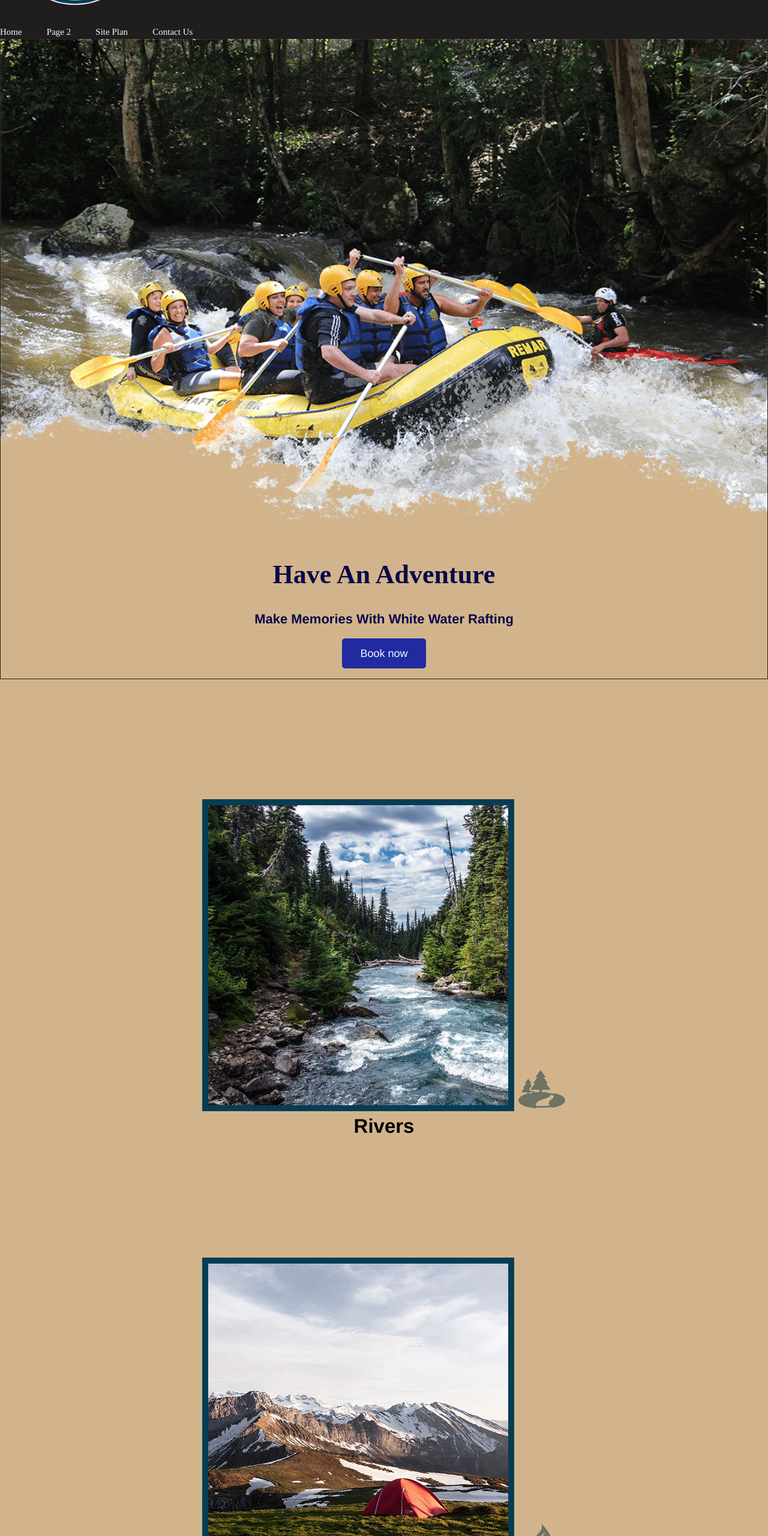
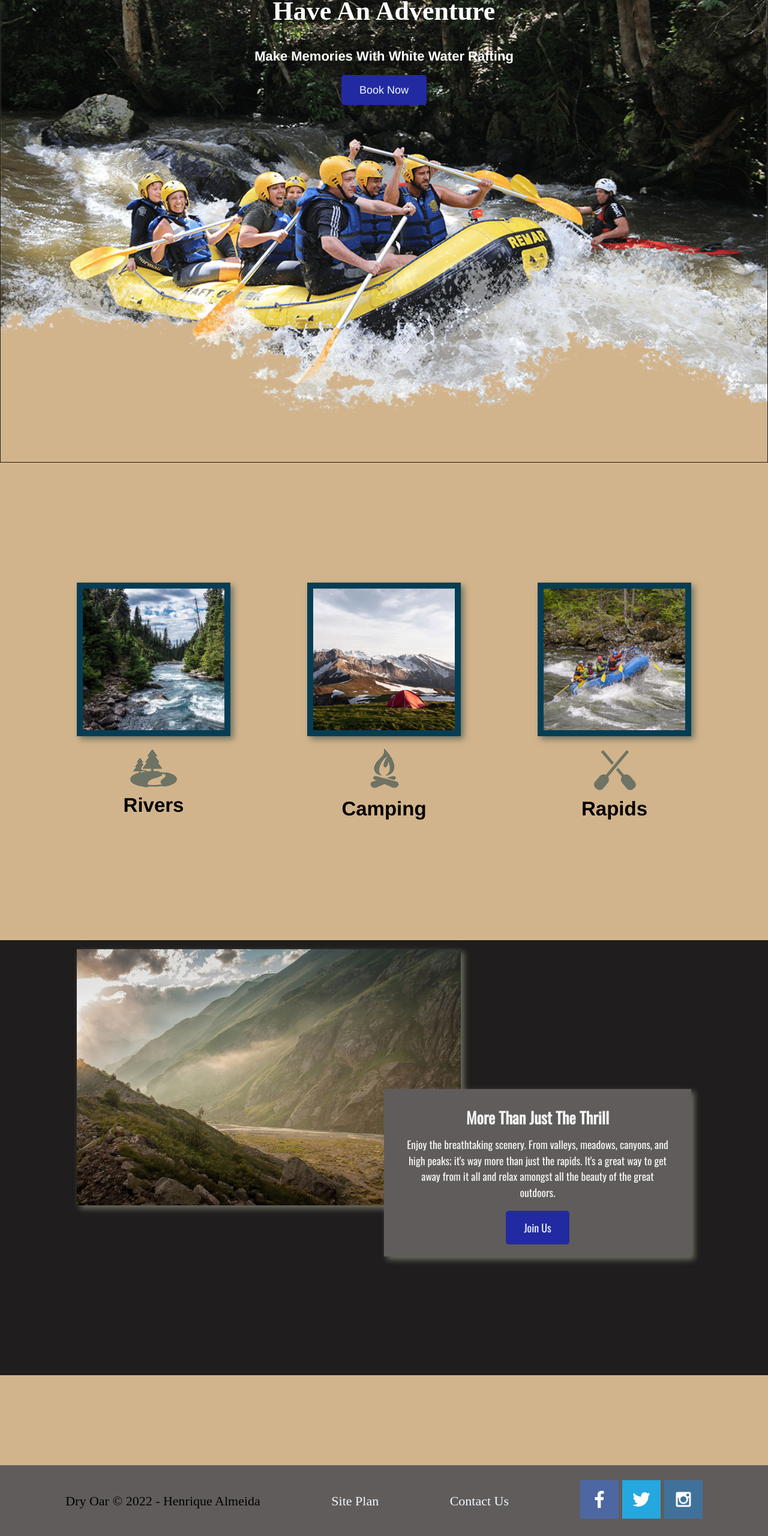
Before and after one commit to henriquegobi/wdd130, a plain HTML site: page wwr/index.html in a window 1280 px wide. Shown: the part 120-2680 px from the top of the page at 60% size. Drawn offline with nearby package versions, Linux system fonts and the light colour scheme.

Commit message:
WWD week 7

```diff
--- a/wwr/index.html
+++ b/wwr/index.html
@@ -11,7 +11,7 @@
     <div id="content">
         <header>
             <a id="logo_link" href="index.html">
-                <img src="images/WWR_Logo.png" alt="White Water Rafting" width= '250'>
+                <img src="images/WWR_Logo.png" alt="White Water Rafting" width= '150'>
             </a>
             <nav>
                 <a href="index.html">Home</a>
@@ -28,7 +28,7 @@
                 <h1 class="home-title">Have An Adventure</h1>
                 <h4>Make Memories With White Water Rafting</h4>
                 <div class="button-box">
-                    <a class="book" href="rates.html">Book now</a>
+                    <a class="book" href="rates.html">Book Now</a>
                 </div>
             </section>
         </div>
@@ -48,9 +48,7 @@
                 <img class="icon" src="images/oars.png" alt="oars icon">
                 <h2>Rapids</h2>
             </section>
-            <div id="background">
-
-            </div>
+            <div id="background"></div>
             <img class="mountains" src="images/mountains.jpg" alt="Misty mountains">
             <section class="msg">
                 <h2>More Than Just The Thrill</h2>
--- a/wwr/styles/style.css
+++ b/wwr/styles/style.css
@@ -28,35 +28,49 @@
 }
 #logo_link{
     padding-top: 5px;
+    justify-self: center;
+    align-self: center;
 }
 .home-title{
     color:burlywood;
-    font-family: var(--heading-font);
     font-size: 2em;
     margin-top: 10px;
+    font-family: var(--heading-font)
 }
 nav a{
     font-size: 15px;
     text-align: center;
     color:aliceblue;
     text-decoration: none;
-    padding: 15px;
     font-family: var(--heading-font);
     padding: 35px;
-    padding-left: 0%;
 }
 #hero{
     border: 1px solid rgb(31, 29, 29);
     padding-bottom: 30px;
+    display: grid;
+    grid-template-columns: 1fr 3fr 1fr;
+    margin-top: -100px;
 }
 #hero-img{
     width: 100%;
 }
+#hero-box {
+    grid-column: 1/4;
+    grid-row: 1/3;
+    z-index: -1;
+}
 #hero-msg h1, #hero-msg h4{
     text-align: center;
-    color:rgb(8, 8, 71);;
+    color:white;
     width: 100%;
 }
+#hero-msg{
+    grid-column: 2/3;
+    grid-row: 1/2;
+    margin-top: 100px;
+}
+
 .button-box{
     text-align: center;
 }
@@ -75,6 +89,12 @@ body{
 }
 header{
     background-color:rgb(31, 29, 29);
+    display: grid;
+    grid-template-columns: 150px auto;
+}
+nav {
+    display: flex;
+    justify-content: space-around;
 }
 nav a:hover{
     background-color:white;
@@ -97,14 +117,18 @@ nav a:hover{
 #background{
     height: 725px;
     background-color: rgb(31, 29, 29);
+    grid-column: 1/11;
+    grid-row: 5/8;
 }
 footer{
     background-color:rgb(97, 92, 92);
     padding: 25px 50px;
     margin-top: 150px;
+    display: flex;
+    justify-content: space-around;
+    align-items: center;
 }
 footer p{
-    font-size: 1.2em;
     font-family:'Times New Roman', Times, serif;
 }
 footer a{
@@ -127,6 +151,9 @@ h4{
     font-size: 0.8em;
     padding: 35px;
     margin-top: 50px;
+    grid-column: 6/10;
+    grid-row: 6/7;
+    box-shadow: 5px 5px 10px #6f7364;
 }
 .msg h2{
     color: whitesmoke;
@@ -139,17 +166,14 @@ h4{
     width: 80px;
     padding-top: 10px;
 }
-.logo{
-    width: 80px;
-}
 .mountains{
     margin: 0 auto;
     margin-top: 15px;
     display: block;
     padding:0%;
-}
-footer .social img{
-    padding-top: 15px;
+    grid-column: 2/7;
+    grid-row: 5/8;
+    box-shadow: 5px 5px 10px #6f7364;
 }
 hr{
     width: 90%;
@@ -157,6 +181,72 @@ hr{
 .rivers-card, .camping-card, .rapids-card{
     margin: 200px 0;
 }
+.rivers-card{
+    grid-column: 2/4;
+    grid-row: 2/3;
+}
+.camping-card{
+    grid-column: 5/7;
+    grid-row: 2/3;
+}
+.rapids-card{
+    grid-column: 8/10;
+    grid-row: 2/3;
+}
 .card-img{
     border: 10px solid #063d54;
+    transition: transform .5s;
+    box-shadow: 5px 5px 10px #6f7364;
 }
+.home-grid{
+    display: grid;
+    grid-template-columns: repeat(10, 1fr);
+}
+.card-img, .mountains{
+    width: 100%;
+}
+.card-img:hover {
+    opacity: .6;
+    transform: scale(1.1);
+}
+@media screen and (max-width: 900px) {
+    #hero, .home-grid {
+        display: block;
+        height: auto;
+    }
+    nav, footer {
+        flex-direction: column;
+    }
+    nav a {
+        display: block;
+        padding: 15px;
+    }
+    #hero {
+        margin-top: 0;
+    }
+    #hero-msg {
+        margin-top: 0;
+    }
+    #hero-msg h4 {
+        display: none;
+    }
+    .home-title {
+        font-size: 25px;
+        color: #6f7364;
+    }
+    .rivers-card, .camping-card, .rapids-card {
+        margin: 50px auto;
+        width: 60%;
+    }
+    #background {
+        display: none;
+    }
+    .mountains, .msg {
+        width: 80%;
+        display: block;
+        margin: 0 auto;
+    }
+    footer {
+        margin-top: 25px;
+    }
+}
```
